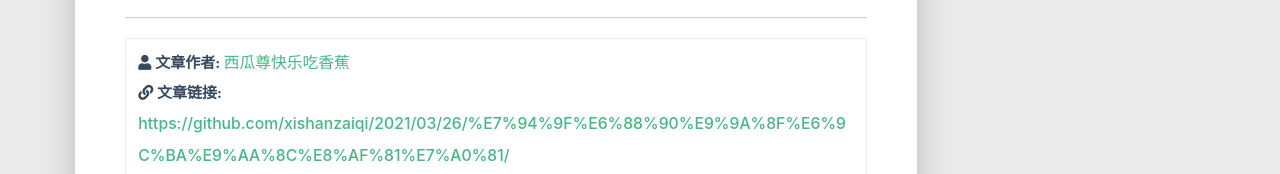
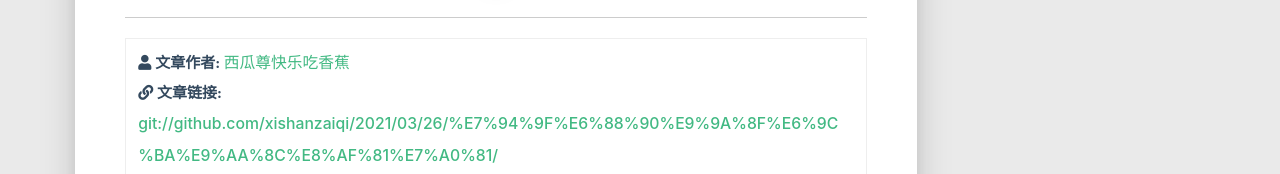
Before and after one commit to xishanzaiqi/xishanzaiqi.github.io, a plain HTML site: page 2021/03/26/生成随机验证码/index.html in a window 1280 px wide. Shown: the part 1745-1919 px from the top of the page. Drawn offline with Linux system fonts and the light colour scheme; some packages are replaced by stand-ins of ours; no server answers; a script that the page names is missing.

Commit message:
Site updated: 2021-03-29 16:45:45

```diff
--- a/2021/03/26/生成随机验证码/index.html
+++ b/2021/03/26/生成随机验证码/index.html
@@ -495,7 +495,7 @@
                     </i>
                 </span>
                 <span class="reprint-info">
-                    <a href="https://github.com/xishanzaiqi/2021/03/26/%E7%94%9F%E6%88%90%E9%9A%8F%E6%9C%BA%E9%AA%8C%E8%AF%81%E7%A0%81/">https://github.com/xishanzaiqi/2021/03/26/%E7%94%9F%E6%88%90%E9%9A%8F%E6%9C%BA%E9%AA%8C%E8%AF%81%E7%A0%81/</a>
+                    <a href="git://github.com/xishanzaiqi/2021/03/26/%E7%94%9F%E6%88%90%E9%9A%8F%E6%9C%BA%E9%AA%8C%E8%AF%81%E7%A0%81/">git://github.com/xishanzaiqi/2021/03/26/%E7%94%9F%E6%88%90%E9%9A%8F%E6%9C%BA%E9%AA%8C%E8%AF%81%E7%A0%81/</a>
                 </span>
             </div>
             <div class="reprint__notice">
```
